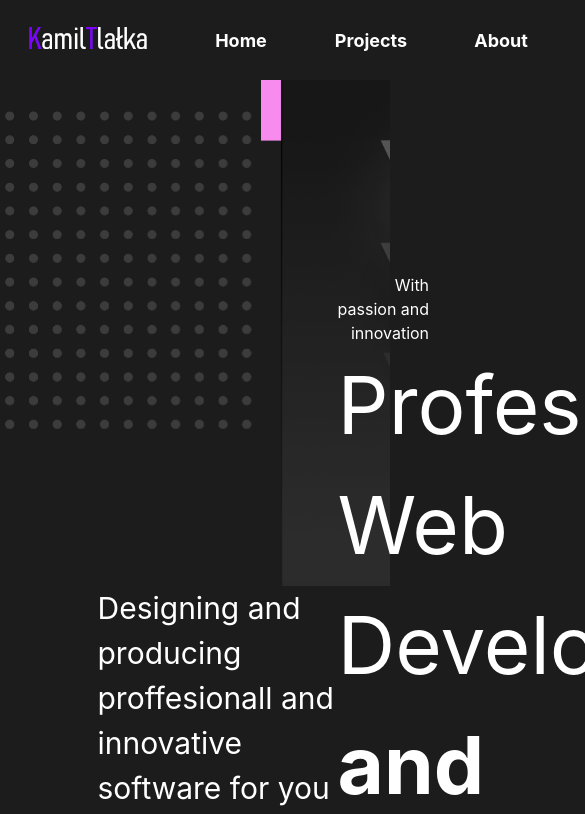
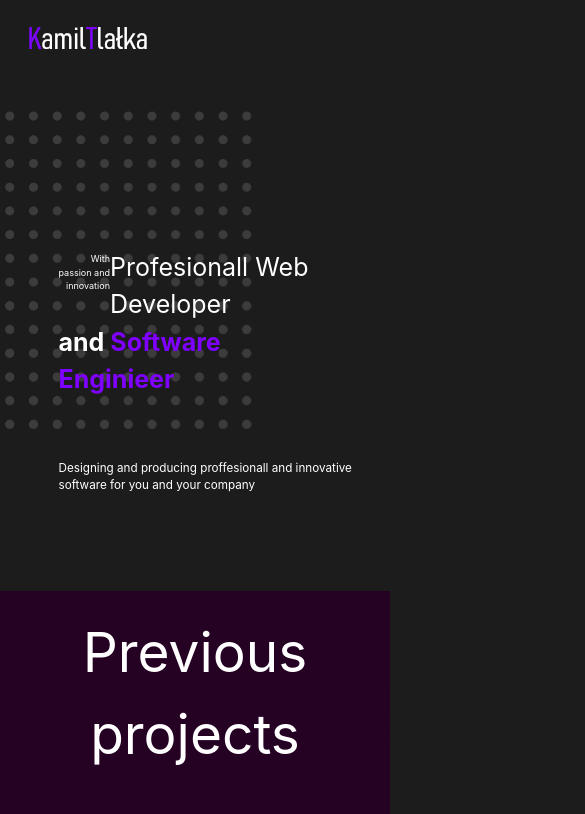
Before and after one commit to kamiltlalka/webpage, a React (Create React App) app: page / in a window 390 px wide. Shown: the top 814 px of the page, 585 px wide, since content can reach past the window. Built offline with nearby package versions, Linux system fonts and the light colour scheme.

Commit message:
fix mobile version

```diff
--- a/src/components/About.css
+++ b/src/components/About.css
@@ -44,6 +44,7 @@
     border-top-left-radius: 50px;
     max-width: 600px;
     height: 300px;
+    margin-top: 40px;
     padding-top: 30px;
     padding-left: 30px;
     font-weight: bolder;
@@ -60,3 +61,26 @@
     font-size: large;
     margin-right: 20px;
 }
+
+@media (max-width: 700px) {
+    .pinksq1{
+        max-width: 1000px;
+        height: auto;
+        min-height: 300px;
+        padding-top: 30px;
+        padding-left: 30px;
+        font-weight: bolder;
+        font-size: x-large;
+        margin-left: 0px;
+    }
+
+    .violsq1{
+
+        margin-right: 0px;
+        border-top-left-radius: 50px;
+        max-width: 600px;
+        height: auto;
+        min-height: 300px;
+
+    }
+  }
--- a/src/components/MainBlock.css
+++ b/src/components/MainBlock.css
@@ -37,3 +37,45 @@
 .articlemain{
     height: calc(100vh - 80px);
 }
+
+@media (max-width: 1350px) {
+
+    .bigtextmain{
+        position:relative;
+        top: 20vh;
+        right: -15vw;
+        font-size:5vw;
+    }
+    .smalltextmain{
+        position: relative;
+        top:-20px;
+        float: left;
+        font-size:2.5vw;
+        text-align: right;
+    }
+    .bottomtextmain{
+        font-size: 3vw;
+        margin-left: 15vw;
+    }
+    .tria{
+        display: none;
+    }
+
+  }
+
+  @media (max-width: 700px) {
+    .articlemain{
+        height: calc(70vh - 80px);
+    }
+    .bottomtextmain{
+        position:relative;
+        top:-15vh;
+    }
+    .bigtextmain{
+        font-size:25px;
+    }
+    .smalltextmain{
+        top:-10px;
+        font-size:9px;
+    }
+  }
--- a/src/components/NavBar.css
+++ b/src/components/NavBar.css
@@ -28,6 +28,28 @@ a:hover{
     all: unset;
 }
 
+.mobile{
+    display: none;
+}
+
 .logo_nav{
     padding: 20px;
 }
+@media (max-width: 700px) {
+    .desktop{
+        display: none !important;
+    }
+    .mobile{
+        display: block;
+    }
+
+  }
+@media (max-width: 1350px) {
+    header{
+        padding-right: 0px;
+        height: 80px;
+        background-color: #1c1c1c;
+    }
+
+
+  }
--- a/src/components/NavBar.js
+++ b/src/components/NavBar.js
@@ -2,9 +2,9 @@ import React from 'react'
 import './NavBar.css'
 import logo from '../image/logo.png'
 export default function NavBar() {
-  return (
+  return (<>
 
-    <header className="d-flex flex-row justify-content-between sticky-top">
+    <header className="d-flex flex-row justify-content-between sticky-top desktop">
         <div className="logo_nav">
             <img src={logo} alt="logo"/>
         </div>
@@ -25,6 +25,12 @@ export default function NavBar() {
         </div>
     </header>
 
+    <header className="sticky-top mobile">
+    <div className="logo_nav">
+            <img src={logo} alt="logo"/>
+        </div>
+    </header>
 
-  )
+
+  </>)
 }
```
